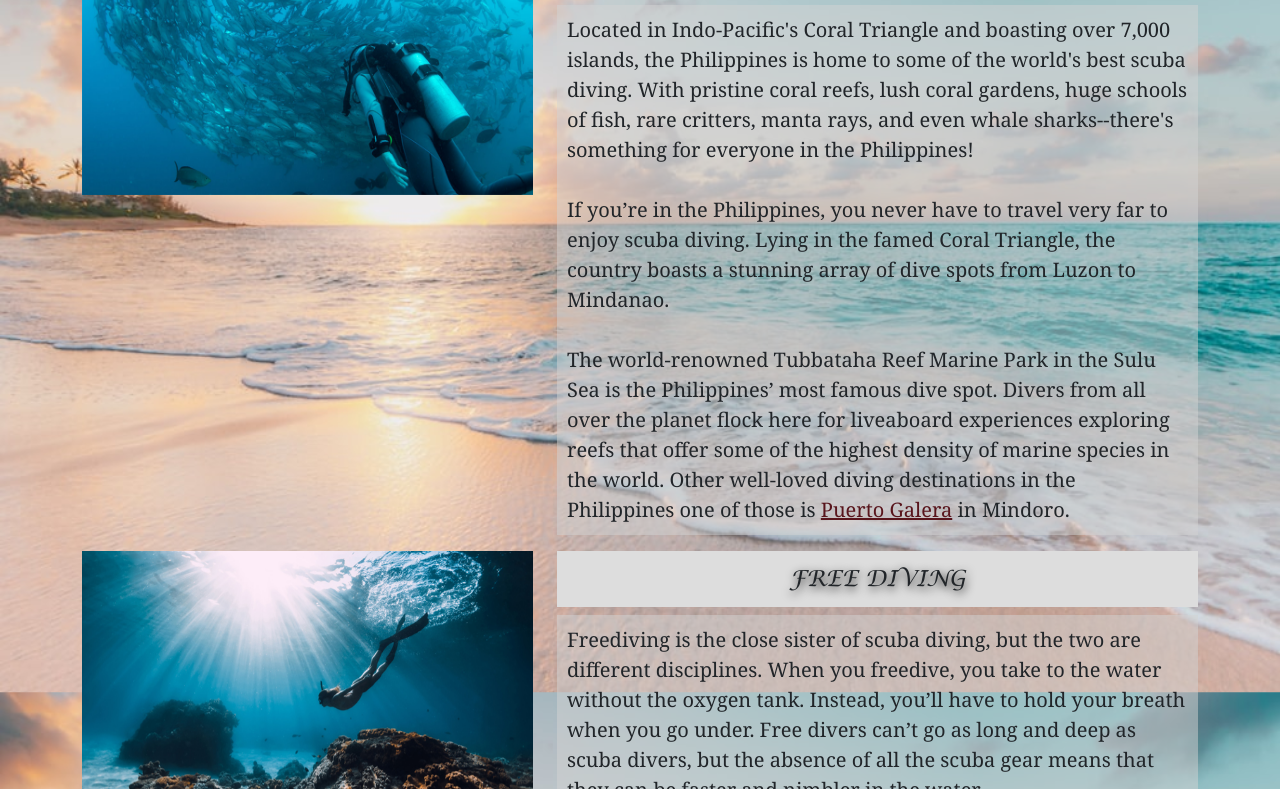
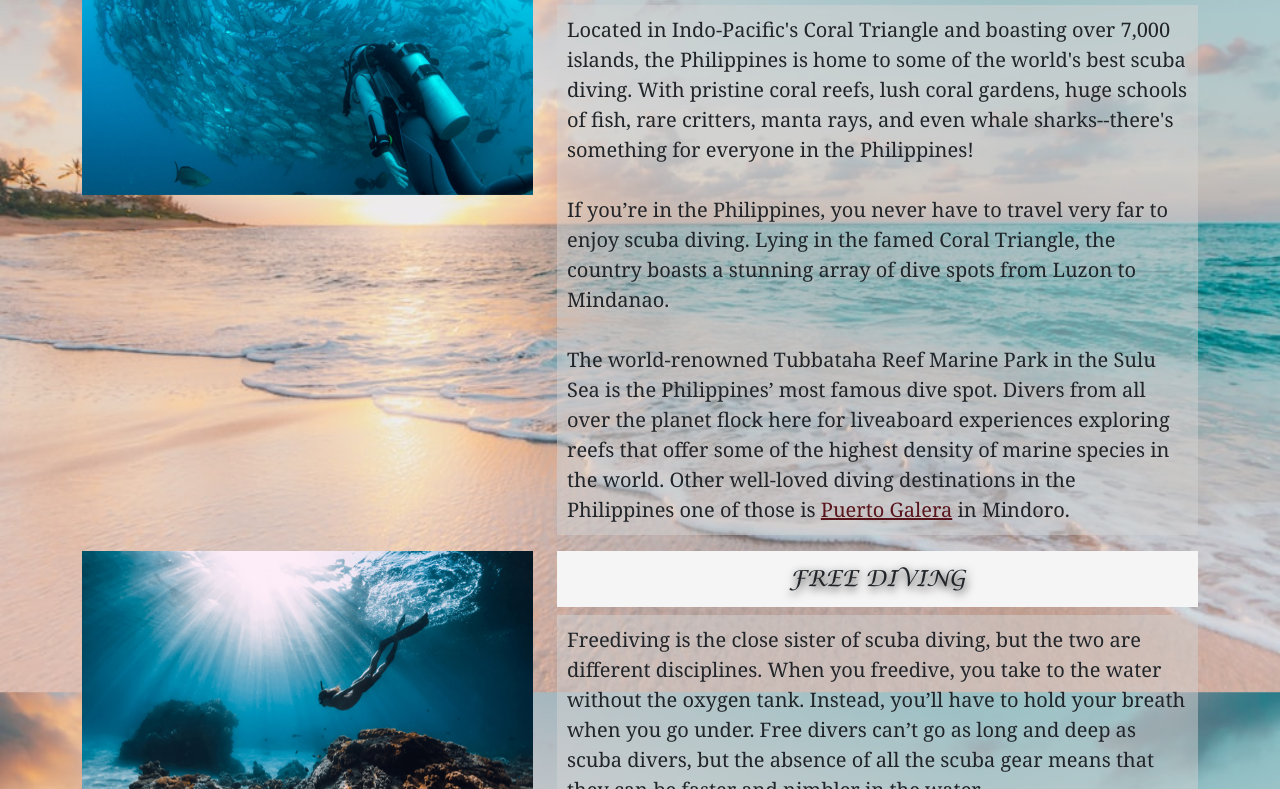
Before and after one commit to shangshai0905/shangshai0905.github.io, a plain HTML site: page emagazineACTIVITIES.html in a window 1280 px wide. Shown: the part 159-948 px from the top of the page. Drawn offline with nearby package versions, Linux system fonts and the light colour scheme.

Commit message:
change the background color to whitesmoke

```diff
--- a/emagazineACTIVITIES.css
+++ b/emagazineACTIVITIES.css
@@ -60,7 +60,7 @@ nav a:hover, .navbar-nav a:hover, .dropdown-menu a:hover {
     background-color: rgb(211, 211,211,0.5);
 }
 .content h2 {
-    background-color: #ddd;
+    background-color: whitesmoke;
     font-size: 20px;
     font-family: lucida calligraphy;
     text-shadow: black 1px 3px 10px;
```
